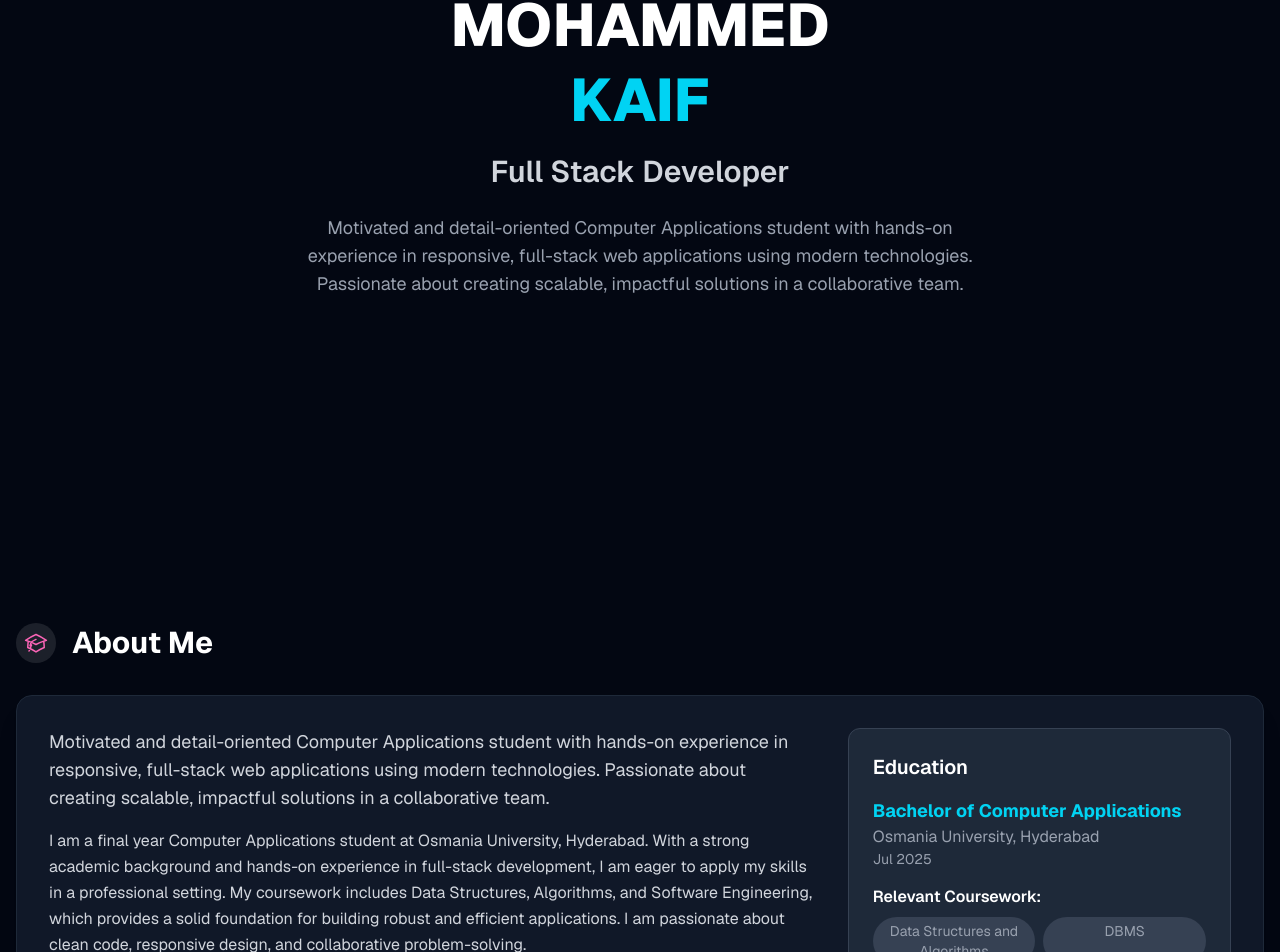
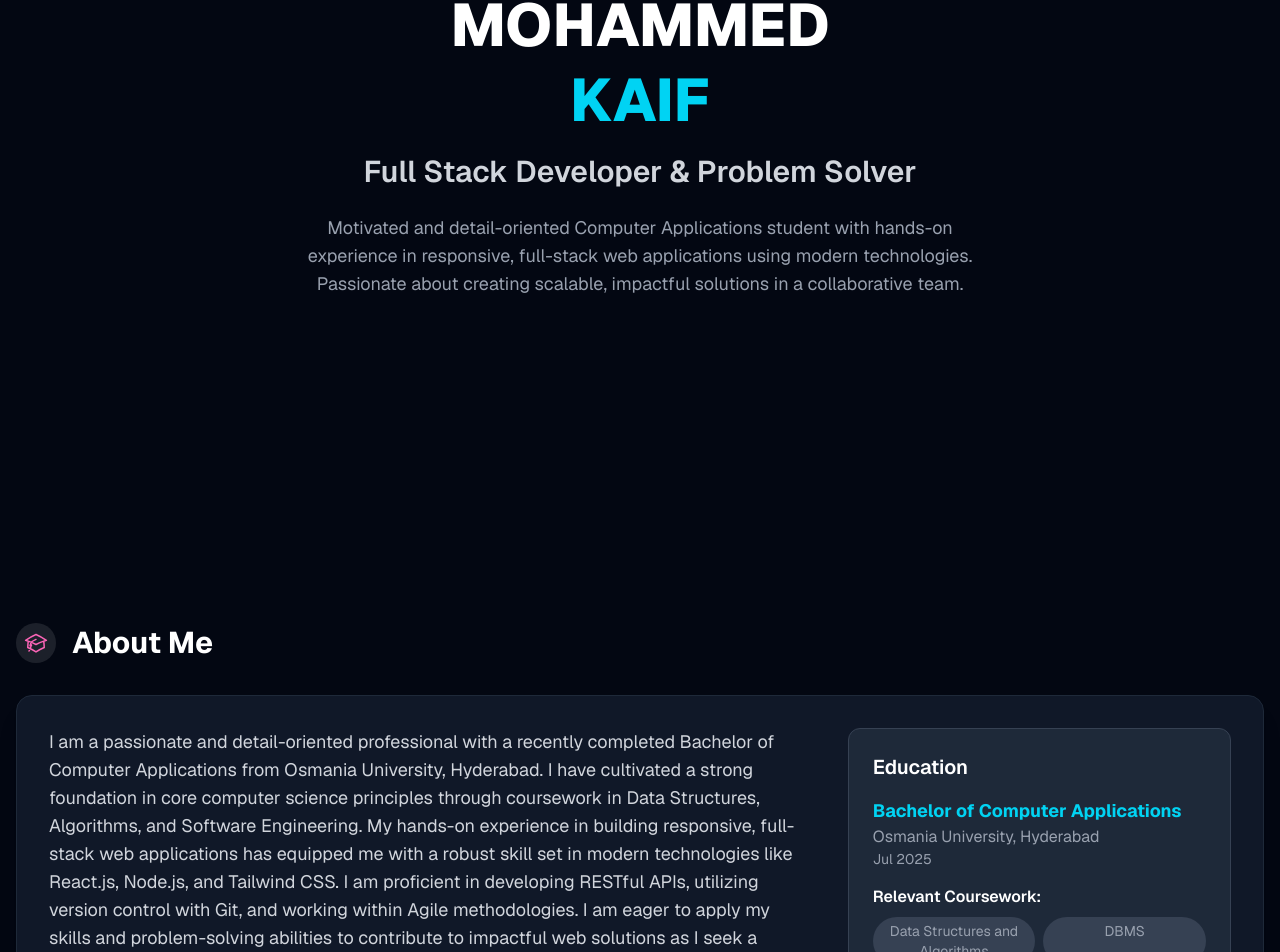
Before and after one commit to mohammedkaif01/my-portfolio, a Next.js app: page / in a window 1280 px wide. Shown: the part 257-1209 px from the top of the page. Built offline with nearby package versions, Linux system fonts and the light colour scheme.

Commit message:
chg in about me

```diff
--- a/src/app/page.tsx
+++ b/src/app/page.tsx
@@ -9,13 +9,13 @@ import { Bars3Icon, XMarkIcon, BriefcaseIcon, AcademicCapIcon, CodeBracketIcon,
 // --- Data based on your resume and the new design ---
 const resumeData = {
   name: 'Mohammed Kaif',
-  role: 'Full Stack Developer',
+  role: 'Full Stack Developer & Problem Solver',
   summary: 'Motivated and detail-oriented Computer Applications student with hands-on experience in responsive, full-stack web applications using modern technologies. Passionate about creating scalable, impactful solutions in a collaborative team.',
   contact: {
     email: 'kaifofficial67@gmail.com',
     linkedin: 'https://www.linkedin.com/in/mohammedkaif67',
     github: 'https://github.com/mohammedkaif01',
-     x: 'https://x.com/Kaif_481',
+    twitter: 'https://x.com/your_username_here',
     location: 'Hyderabad, Telangana'
   },
   skills: [
@@ -217,10 +217,7 @@ const AboutSection = () => (
         variants={staggerContainer}
       >
         <motion.div className="lg:w-2/3 text-gray-300" variants={fadeIn}>
-          <p className="text-lg mb-4">{resumeData.summary}</p>
-          <p className="text-md leading-relaxed">
-            I am a final year Computer Applications student at Osmania University, Hyderabad. With a strong academic background and hands-on experience in full-stack development, I am eager to apply my skills in a professional setting. My coursework includes Data Structures, Algorithms, and Software Engineering, which provides a solid foundation for building robust and efficient applications. I am passionate about clean code, responsive design, and collaborative problem-solving.
-          </p>
+          <p className="text-lg mb-4">I am a passionate and detail-oriented professional with a recently completed Bachelor of Computer Applications from Osmania University, Hyderabad. I have cultivated a strong foundation in core computer science principles through coursework in Data Structures, Algorithms, and Software Engineering. My hands-on experience in building responsive, full-stack web applications has equipped me with a robust skill set in modern technologies like React.js, Node.js, and Tailwind CSS. I am proficient in developing RESTful APIs, utilizing version control with Git, and working within Agile methodologies. I am eager to apply my skills and problem-solving abilities to contribute to impactful web solutions as I seek a professional role in the industry.</p>
         </motion.div>
         <motion.div className="lg:w-1/3 w-full" variants={fadeIn}>
           <div className="bg-gray-800 p-6 rounded-xl border border-gray-700">
@@ -340,7 +337,7 @@ const ContactSection = () => (
         viewport={{ once: true, amount: 0.5 }}
       >
         <p className="text-center text-lg text-gray-300 mb-6">
-          I&apos;m currently seeking a front-end or full-stack internship. Feel free to reach out to me!
+          I'm currently seeking a front-end or full-stack internship. Feel free to reach out to me!
         </p>
         <div className="grid grid-cols-1 md:grid-cols-2 gap-6 text-gray-400">
           <a href={`mailto:${resumeData.contact.email}`} className="flex items-center space-x-4 hover:text-cyan-400 transition-colors">
@@ -361,7 +358,7 @@ const ContactSection = () => (
             </svg>
             <span>GitHub</span>
           </a>
-         <a href={resumeData.contact.x} target="_blank" rel="noopener noreferrer" className="flex items-center space-x-4 hover:text-cyan-400 transition-colors">
+          <a href={resumeData.contact.twitter} target="_blank" rel="noopener noreferrer" className="flex items-center space-x-4 hover:text-cyan-400 transition-colors">
             <svg viewBox="0 0 24 24" aria-hidden="true" className="h-6 w-6 fill-current">
               <g>
                 <path d="M18.244 2.25h3.308l-7.227 8.261 8.502 11.239h-6.63l-5.22-6.873-4.108 6.873H2.072l7.55-10.364L2.242 2.25h6.161L12 8.351zm-1.815 17.615l1.64-2.164-5.632-7.46-1.64 2.165 5.632 7.459z"></path>
```
